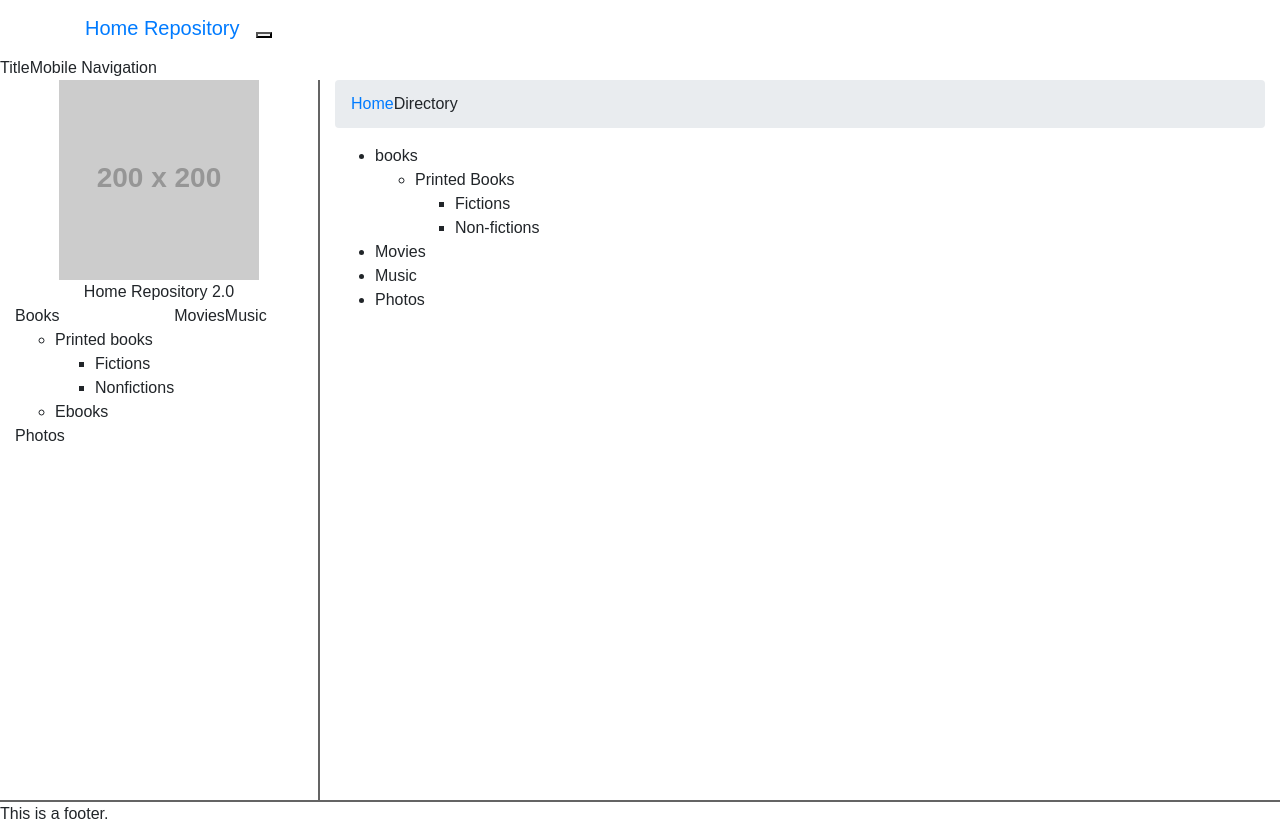
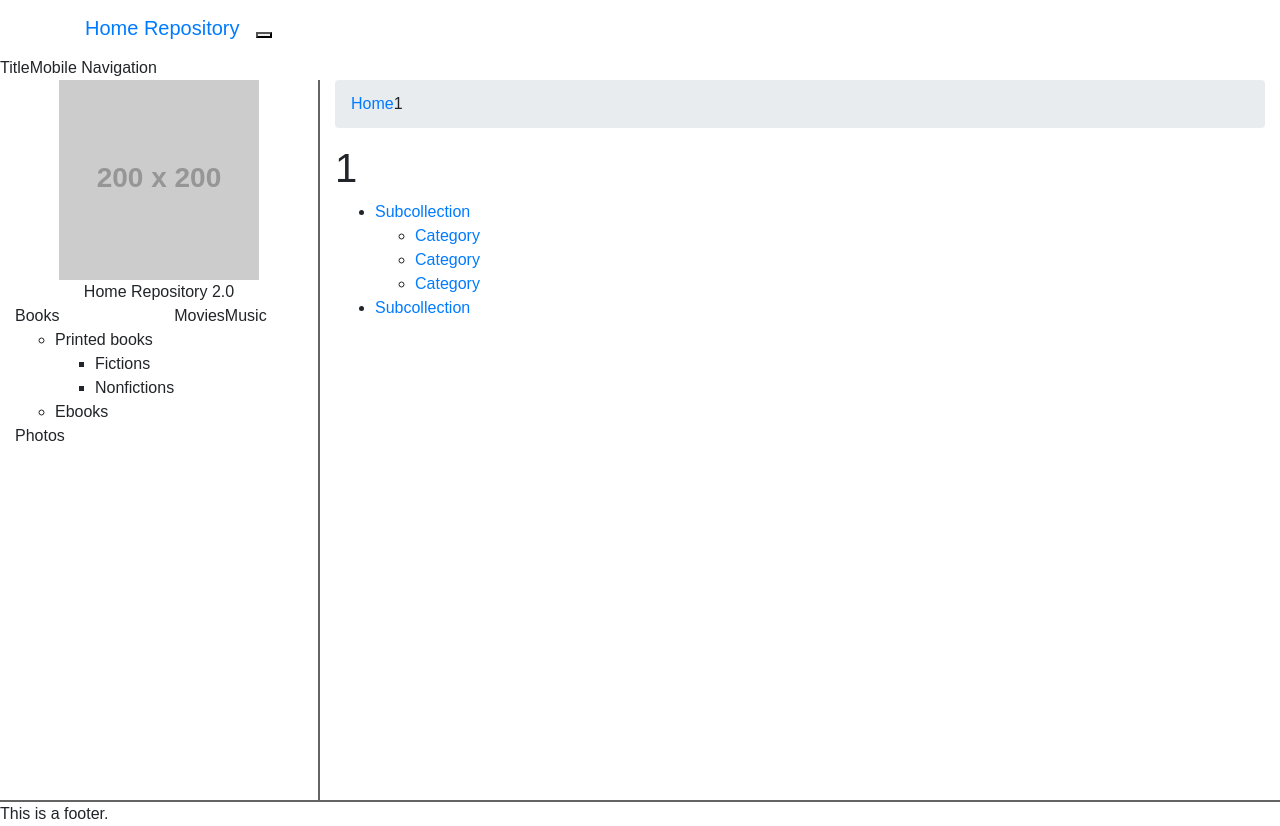
Before and after one commit to rorasa/homerepository, a React (Create React App) app in the folder client/: page /directory/1 in a window 1280 px wide. Built offline with nearby package versions, Linux system fonts and the light colour scheme.

Commit message:
Add basic navigation structure (no dynamic contents)

```diff
--- a/client/src/App.js
+++ b/client/src/App.js
@@ -5,6 +5,7 @@ import { BrowserRouter as Router,
   Route, Link} from 'react-router-dom';
 
 import Navigation from './Navigation';
+import Collection from './Collection';
 import Directory from './Directory';
 import Sidebar from './Sidebar';
 import Footer from './Footer';
@@ -31,7 +32,10 @@ class App extends Component {
               <Router>
                 <div>
                   <Route exact path="/" component={Sidebar}/>
-                  <Route path="/directory" component={Directory}/>
+                  <Route exact path="/directory" component={Directory}/>
+                  <Route exact path="/new-entry" component={Sidebar}/>
+                  <Route path="/directory/:collectionName" component={Collection}/>
+                  <Route path="/entry/:entryId" component={Sidebar}/>
                 </div>
               </Router>
             </Col>
--- /dev/null
+++ b/client/src/Category.js
@@ -0,0 +1,30 @@
+import React, { Component } from 'react';
+import { Breadcrumb } from 'react-bootstrap';
+
+class Category extends Component {
+  constructor(props){
+    super(props);
+    this.state = {
+      url: this.props.match.url,
+      collectionName: this.props.match.url.split('/').slice(-2,-1),
+      categoryName: this.props.match.params.categoryName
+    };
+  }
+
+  render(){
+    return(
+      <div>
+        <Breadcrumb>
+          <Breadcrumb.Item href="/directory">Home</Breadcrumb.Item>
+          <Breadcrumb.Item href={"/directory/"+this.state.collectionName}>{this.state.collectionName}</Breadcrumb.Item>
+          <Breadcrumb.Item href="#" active>{this.state.categoryName}</Breadcrumb.Item>
+        </Breadcrumb>
+
+        <h1>{this.state.categoryName}</h1>
+        Listing
+      </div>
+    );
+  }
+}
+
+export default Category;
--- /dev/null
+++ b/client/src/Collection.js
@@ -0,0 +1,62 @@
+import React, { Component } from 'react';
+import { Breadcrumb } from 'react-bootstrap';
+import { BrowserRouter as Router,
+  Route, Link} from 'react-router-dom';
+
+import Directory from './Directory';
+import Category from './Category';
+
+class Collection extends Component {
+
+  constructor(props){
+    super(props);
+    this.state = {
+      url: this.props.match.url,
+      collectionName: this.props.match.params.collectionName
+    };
+  }
+
+  render(){
+    return (
+      <Router>
+        <div>
+          <Route exact path={this.state.url}
+            render={()=>{return (
+              <CollectionList collectionName={this.state.collectionName} baseUrl={this.state.url}/>
+            )}}/>
+          <Route path={this.state.url+"/:categoryName" } component={Category}/>
+        </div>
+      </Router>
+    );
+  }
+}
+
+class CollectionList extends Component {
+  render(){
+    return (
+      <div>
+       <Breadcrumb>
+         <Breadcrumb.Item href="/directory">Home</Breadcrumb.Item>
+         <Breadcrumb.Item href="#" active>{this.props.collectionName}</Breadcrumb.Item>
+       </Breadcrumb>
+
+       <h1>{this.props.collectionName}</h1>
+       <ul>
+        <li>
+          <a href={this.props.baseUrl+"/fictions"}>Subcollection</a>
+          <ul>
+            <li><a href={this.props.baseUrl+"/adventure"}>Category</a></li>
+            <li><a href={this.props.baseUrl+"/action"}>Category</a></li>
+            <li><a href={this.props.baseUrl+"/scifi"}>Category</a></li>
+          </ul>
+        </li>
+        <li>
+          <a href={this.props.baseUrl+"/non-fictions"}>Subcollection</a>
+        </li>
+       </ul>
+      </div>
+    );
+  }
+}
+
+export default Collection;
--- a/client/src/Directory.js
+++ b/client/src/Directory.js
@@ -6,7 +6,7 @@ class Directory extends Component {
    return (
      <div>
       <Breadcrumb>
-        <Breadcrumb.Item href="/">Home</Breadcrumb.Item>
+        <Breadcrumb.Item href="/directory">Home</Breadcrumb.Item>
         <Breadcrumb.Item href="#" active>Directory</Breadcrumb.Item>
       </Breadcrumb>
       <DirectoryList/>
@@ -18,21 +18,23 @@ class Directory extends Component {
 class DirectoryList extends Component {
   render(){
     return (
-      <ul>
-        <li>books
-          <ul>
-            <li>Printed Books
-              <ul>
-                <li>Fictions</li>
-                <li>Non-fictions</li>
-              </ul>
-            </li>
-          </ul>
-        </li>
-        <li>Movies</li>
-        <li>Music</li>
-        <li>Photos</li>
-      </ul>
+      <div>
+        <h1>Collection Directory</h1>
+
+        <a href="/directory/books">
+          <h2>Books</h2>
+        </a>
+        <a href="/directory/movies">
+          <h2>Movies</h2>
+        </a>
+        <a href="/directory/music">
+          <h2>Music</h2>
+        </a>
+        <a href="/directory/photos">
+          <h2>Photos</h2>
+        </a>
+
+      </div>
     );
   }
 }
--- a/client/src/Navigation.js
+++ b/client/src/Navigation.js
@@ -14,10 +14,10 @@ import { Nav, NavItem, Navbar,
           </Navbar.Header>
           <Navbar.Collapse>
             <Nav>
-              <NavItem eventKey={1} href="#">
+              <NavItem eventKey={1} href="/directory">
                 Directory
               </NavItem>
-              <NavItem eventKey={2} href="#">
+              <NavItem eventKey={2} href="/new-entry">
                 Submit new entry
               </NavItem>
             </Nav>
```
